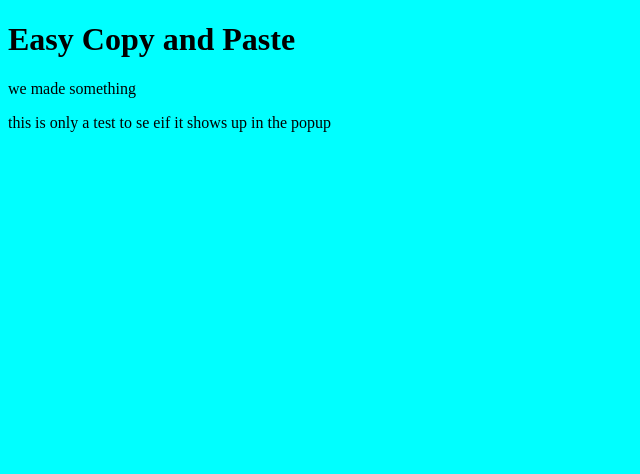
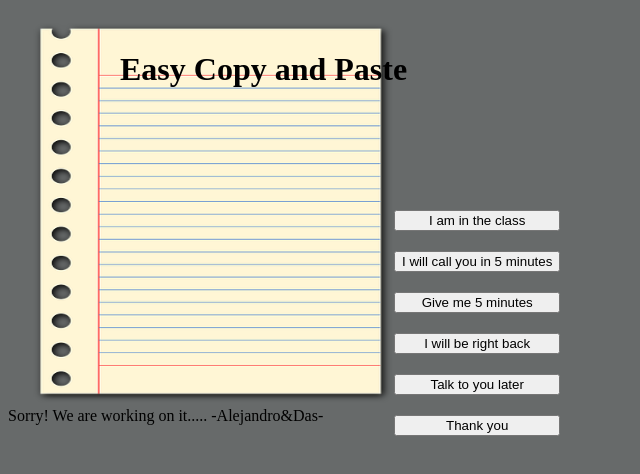
Before and after one commit to dahae0309/chrome-extension, a browser extension: page index.html in a window 1280 px wide. Shown: the whole page, without its empty margins (0-640 px from the left). Drawn offline with Linux system fonts and the light colour scheme.

Commit message:
second push

```diff
--- a/index.html
+++ b/index.html
@@ -10,8 +10,17 @@
 </head>
 
 <body>
+  <div id="image"><img src = "notepad.png"/></div>
   <h1>Easy Copy and Paste</h1>
-  <p>we made something</p>
+  <div id="buttons">
+  <button id="button1">I am in the class</button>
+  <button id="button2">I will call you in 5 minutes</button>
+  <button id="button3">Give me 5 minutes</button>
+  <button id="button4">I will be right back</button>
+  <button id="button5">Talk to you later</button>
+  <button id="button6">Thank you</button>
+  </div>
+
     <div class="last-ten">
     </div>
 
--- a/popUp.css
+++ b/popUp.css
@@ -1,10 +1,30 @@
 body {
   height: 400px;
   width: 400px;
-  background-color: aqua;
+  background-color: rgb(103, 106, 106);
   /* border-radius: 5px; */
 }
 
-/* .last-ten {
+h1{
+  position: absolute;
+  top: 30px;
+  left:120px;
+}
 
-} */
+img {
+  height: 380px;
+  width: 360px;
+  margin-left: 25px;
+  margin-top: 15px;
+}
+
+#buttons {
+  position: absolute;
+  top: 25%;
+  left:30%;
+  display: grid;
+}
+
+#button1, #button2, #button3, #button4, #button5, #button6 {
+  margin: 10px;
+}
--- a/popup.js
+++ b/popup.js
@@ -1,5 +1,5 @@
 const testDiv = document.createElement('div');
-testDiv.innerText = 'this is only a test to se eif it shows up in the popup'
+testDiv.innerText = 'Sorry! We are working on it.....   -Alejandro&Das-'
 const bodyElement = document.querySelector('body');
 bodyElement.append(testDiv);
 
```
Also changed, not shown: background.js (+12 -2 lines), scripts/content.js (added, +12 -0 lines), manifest.json, notepad.png (added).
